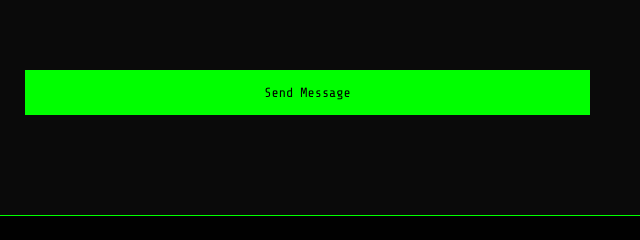
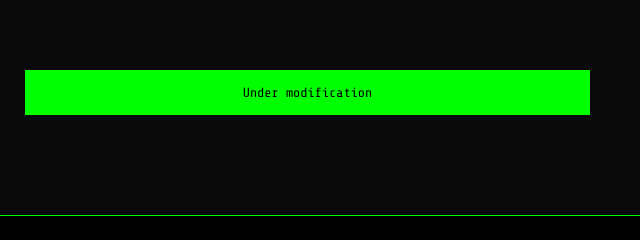
Before and after one commit to Angad-Thapa26/hi_Angad, a plain HTML site: page index.html in a window 1280 px wide. Shown: the part 3241-3481 px from the top of the page, 640-1280 px from the left. Drawn offline with nearby package versions, Linux system fonts and the light colour scheme; a script that the page names is missing.

Commit message:
Update index.html

```diff
--- a/index.html
+++ b/index.html
@@ -161,7 +161,7 @@
                     <input type="email" name="user_email" placeholder="Your Email" required>
                     <textarea name="message" placeholder="Your Message" required></textarea>
                     <div id="status" class="status-message"></div>
-                    <button type="submit" class="submit-btn">Send Message</button>
+                    <button type="submit" class="submit-btn">Under modification</button>
                 </form>
             </div>
         </div>
```
